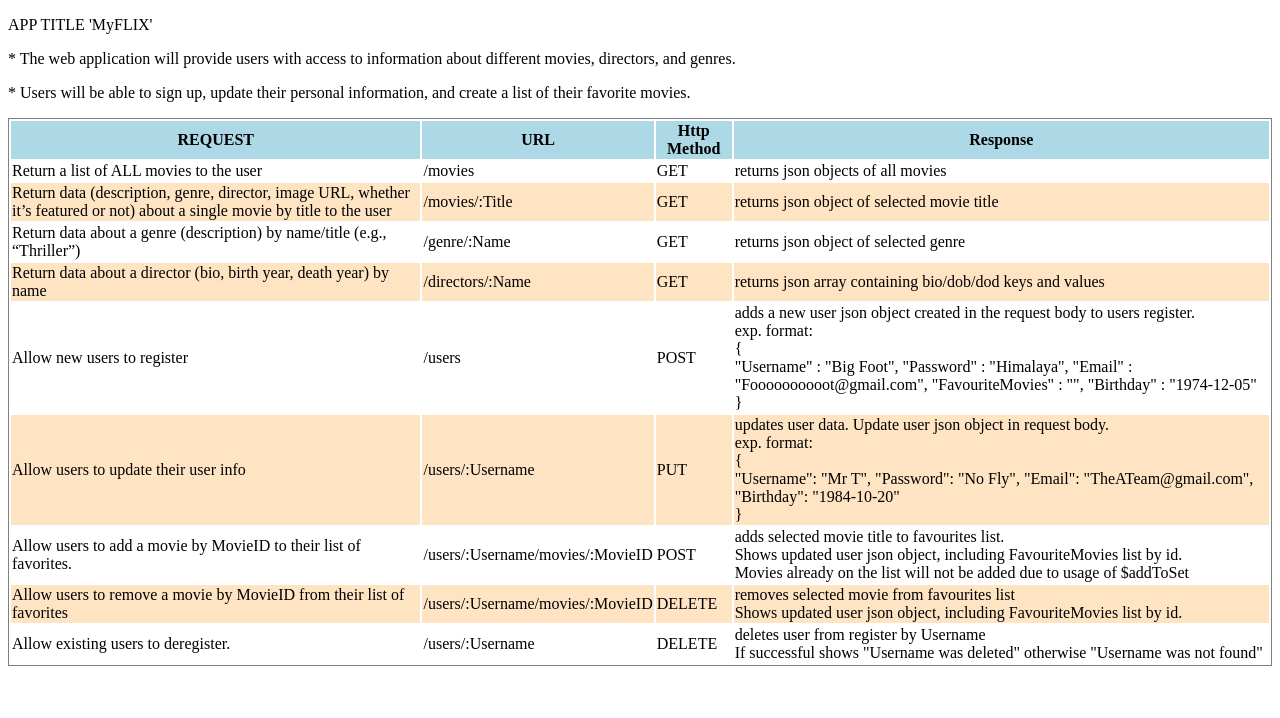
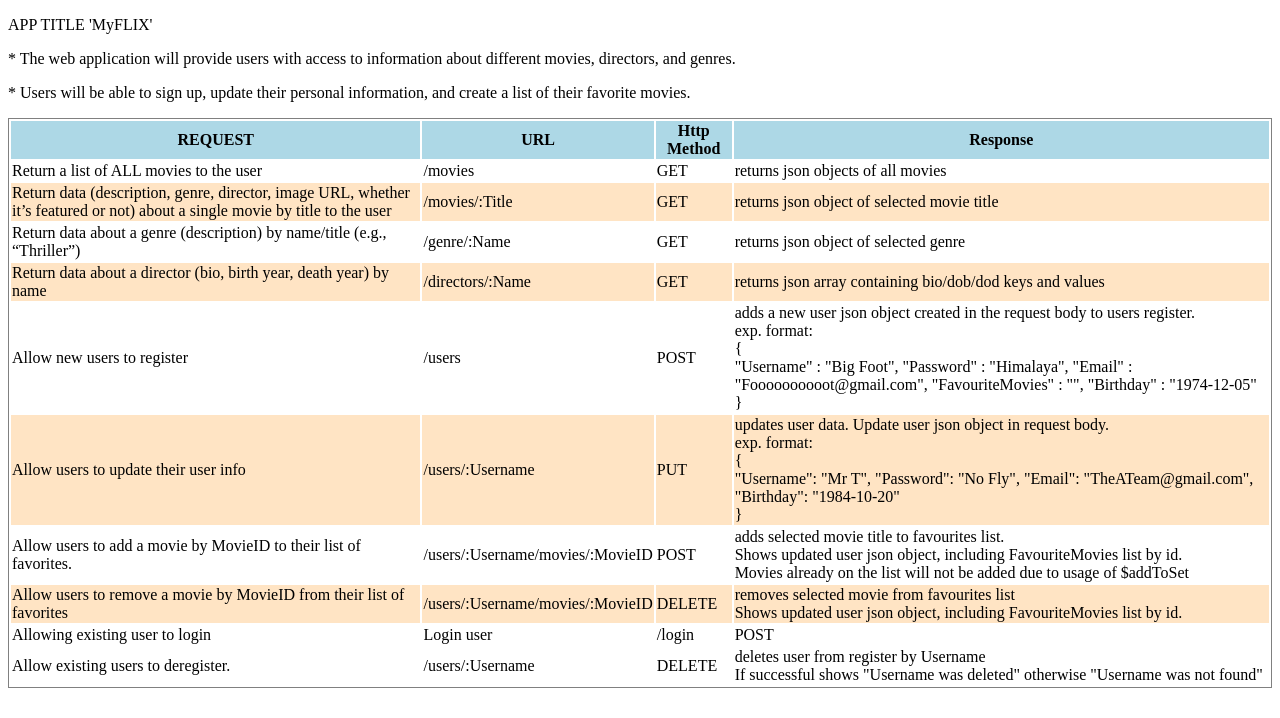
Before and after one commit to Moe2103/movie_api, a website: page public/documentation.html in a window 1280 px wide. Drawn offline with Linux system fonts and the light colour scheme.

Commit message:
Final changes for task 2.10

```diff
--- a/public/documentation.html
+++ b/public/documentation.html
@@ -1,9 +1,11 @@
 <!DOCTYPE html>
 <html lang="en">
+
 <head>
   <meta charset="UTF-8">
   <title>documentation</title>
 </head>
+
 <body>
   <p>APP TITLE 'MyFLIX'</p>
   <P>* The web application will provide users with access to information about different
@@ -25,7 +27,8 @@
       <td>returns json objects of all movies</td>
     </tr>
     <tr style="background-color:bisque;">
-      <td>Return data (description, genre, director, image URL, whether it’s featured or not) about a single movie by title to the user</td>
+      <td>Return data (description, genre, director, image URL, whether it’s featured or not) about a single movie by
+        title to the user</td>
       <td>/movies/:Title</td>
       <td>GET</td>
       <td>returns json object of selected movie title</td>
@@ -89,6 +92,12 @@
       </td>
     </tr>
     <tr>
+      <td>Allowing existing user to login</td>
+      <td>Login user</td>
+      <td>/login</td>
+      <td>POST</td>
+    </tr>
+    <tr>
       <td>Allow existing users to deregister.</td>
       <td>/users/:Username</td>
       <td>DELETE</td>
@@ -99,4 +108,5 @@
 
   </table>
 </body>
+
 </html>
```
Also changed, not shown: Readme.md (added). Lines whose indentation alone changed are shown as unchanged.
